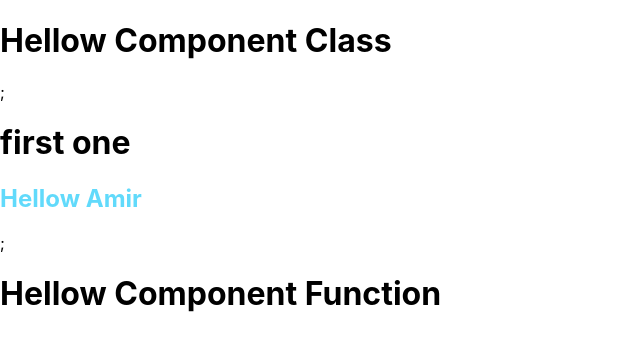
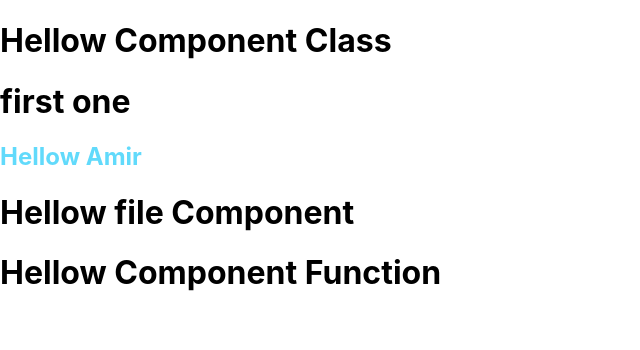
Before and after one commit to KhazaeiAmir110/help_front, a React (Create React App) app in the folder simple/first-app/: page / in a window 1280 px wide. Shown: the top 350 px of the page, without its empty margins (0-640 px from the left). Built offline with nearby package versions, Linux system fonts and the light colour scheme.

Commit message:
work with file Component

```diff
--- /dev/null
+++ b/simple/first-app/src/component/TestComponent.js
@@ -0,0 +1,9 @@
+
+
+export default function Test() {
+    return (
+        <>
+            <h1>Hellow file Component</h1>
+        </>
+    )
+}
--- a/simple/first-app/src/index.js
+++ b/simple/first-app/src/index.js
@@ -3,6 +3,7 @@ import ReactDOM from 'react-dom/client';
 import './index.css';
 import App from './App';
 import reportWebVitals from './reportWebVitals';
+import Test from "./component/TestComponent";
 
 const name = "Amir"
 const element = (
@@ -20,8 +21,9 @@ class TestClass extends React.Component{
     render() {
         return (
             <>
-                <h1>Hellow Component Class</h1>;
-                {element};
+                <h1>Hellow Component Class</h1>
+                {element}
+                <Test />
             </>
         )
     }
```
